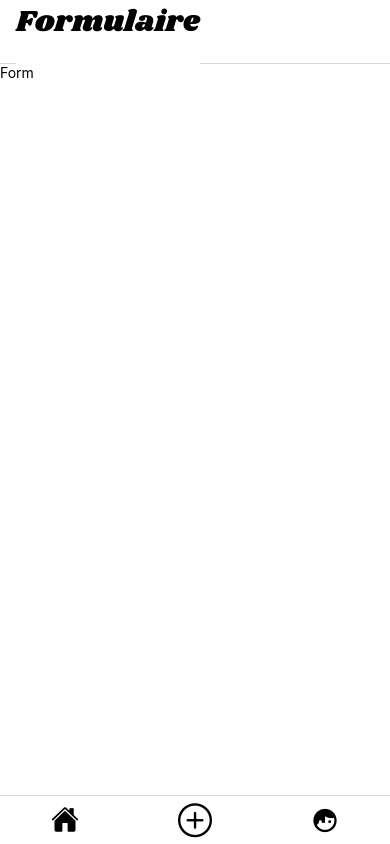
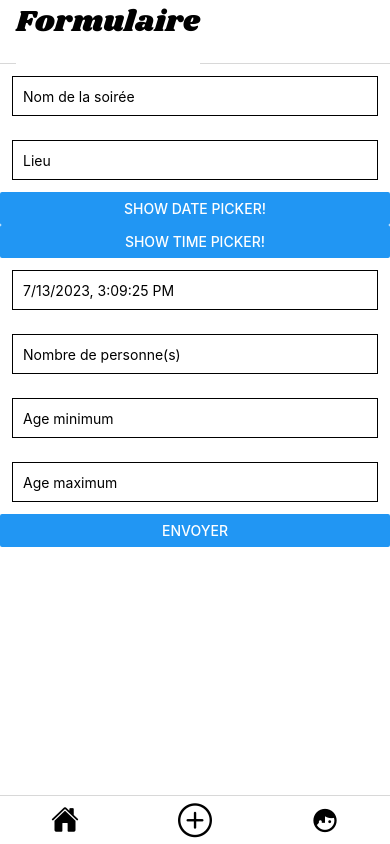
Before and after one commit to Sallymsi/FestiZ, a React Native app: screen /Form in a window 390 px wide. Built offline with nearby package versions, Linux system fonts and the light colour scheme.

Commit message:
Form (date, input..)

```diff
--- a/App.jsx
+++ b/App.jsx
@@ -8,6 +8,7 @@ import HomeScreen from './components/HomeScreen.jsx';
 import CityScreen from './components/CityScreen.jsx';
 import ProfilScreen from './components/ProfilScreen.jsx';
 import FormScreen from './components/FormScreen.jsx';
+// import TestScreen from './components/TestScreen.jsx';
 import LogoTitle from './components/LogoTitle.jsx';
 import * as SplashScreen from 'expo-splash-screen';
 
--- a/Style.jsx
+++ b/Style.jsx
@@ -40,5 +40,16 @@ export default {
     },
     title: {
         fontSize: 32,
+    },
+    input: {
+        height: 40,
+        margin: 12,
+        borderWidth: 1,
+        padding: 10,
+    },
+    date: {
+        alignItems: 'center',
+        justifyContent: 'center',
+        // backgroundColor: 'red',
     }
 }
--- a/components/CityScreen.jsx
+++ b/components/CityScreen.jsx
@@ -1,7 +1,6 @@
 import * as React from 'react';
 import { View, Text, Button } from 'react-native';
 import style from '../Style';
-
 
 export default function CityScreen({ route, navigation }) {
     const { city } = route.params;
--- a/components/FormScreen.jsx
+++ b/components/FormScreen.jsx
@@ -1,13 +1,114 @@
 import * as React from 'react';
-import { View, Text, Button } from 'react-native';
+import { View, Text, Button, SafeAreaView, TextInput, ScrollView } from 'react-native';
 import style from '../Style';
+import DateTimePicker from '@react-native-community/datetimepicker';
 
 
-export default function FormScreen({ navigation }) {
-    // const { city } = route.params;
+export default function FormScreen() {
+    const [name, onChangeName] = React.useState('');
+    const [city, onChangeCity] = React.useState('');
+    const [people, onChangePeople] = React.useState(0);
+    const [yearMin, onChangeYearMin] = React.useState(0);
+    const [yearMax, onChangeYearMax] = React.useState(0);
+    const [date, setDate] = React.useState(new Date());
+    const [mode, setMode] = React.useState('date');
+    const [show, setShow] = React.useState(false);
+
+    const form = {
+        nom: name,
+        ville: city,
+        personnes: people,
+        date: date,
+        min: yearMin,
+        max: yearMax,
+    }
+
+    function sumbit() {
+        console.log(form);
+    }
+
+    const onChange = (event, selectedDate) => {
+        const currentDate = selectedDate;
+        setShow(false);
+        setDate(currentDate);
+    };
+
+    const showMode = (currentMode) => {
+        setShow(true);
+        setMode(currentMode);
+    };
+
+    const showDatepicker = () => {
+        showMode('date');
+    };
+
+    const showTimepicker = () => {
+        showMode('time');
+    };
+
     return (
-        <View style={style.container}>
-            <Text>Form</Text>
-        </View>
+        <SafeAreaView style={style.container}>
+            <ScrollView>
+                <TextInput
+                    style={style.input}
+                    onChangeText={onChangeName}
+                    placeholder='Nom de la soirée'
+                />
+                <TextInput
+                    style={style.input}
+                    onChangeText={onChangeCity}
+                    placeholder='Lieu'
+                />
+                <Button onPress={showDatepicker} title="Show date picker!" />
+                <Button onPress={showTimepicker} title="Show time picker!" />
+                {show && (
+                    <View style={style.date}>
+                        <DateTimePicker
+                            testID="dateTimePicker"
+                            display="default"
+
+                            minimumDate={new Date()}
+                            value={date}
+                            mode={mode}
+                            is24Hour={true}
+                            onChange={onChange}
+                        />
+                    </View>
+                )}
+                <TextInput
+                    editable={false}
+                    selectTextOnFocus={false}
+                    style={style.input}
+                    value={date.toLocaleString()}
+                    placeholder='Date'
+                />
+                <TextInput
+                    // autoComplete='cc-number'
+                    inputMode="numeric"
+                    returnKeyType={'done'}
+                    style={style.input}
+                    onChangeText={onChangePeople}
+                    placeholder='Nombre de personne(s)'
+                />
+                <TextInput
+                    // autoComplete='cc-number'
+                    inputMode="numeric"
+                    returnKeyType={'done'}
+                    style={style.input}
+                    onChangeText={onChangeYearMin}
+                    placeholder='Age minimum'
+                />
+                <TextInput
+                    // autoComplete='cc-number'
+                    inputMode="numeric"
+                    returnKeyType={'done'}
+                    style={style.input}
+                    onChangeText={onChangeYearMax}
+                    placeholder='Age maximum'
+                />
+                <Button title="Envoyer" onPress={sumbit}></Button>
+            </ScrollView>
+
+        </SafeAreaView>
     );
 }
--- a/package.json
+++ b/package.json
@@ -9,13 +9,14 @@
     "web": "expo start --web"
   },
   "dependencies": {
+    "@react-native-community/datetimepicker": "6.7.3",
     "@react-navigation/bottom-tabs": "^6.5.8",
     "@react-navigation/native": "^6.1.7",
     "@react-navigation/native-stack": "^6.9.13",
     "@react-navigation/stack": "^6.3.17",
     "expo": "~48.0.18",
     "expo-font": "~11.1.1",
-    "expo-splash-screen": "^0.20.4",
+    "expo-splash-screen": "~0.18.2",
     "expo-status-bar": "~1.4.4",
     "react": "18.2.0",
     "react-native": "0.71.8",
```
Also changed, not shown: components/TestScreen.jsx (added, +48 -0 lines), 2 other files (tests, documents, lock files or other folders).
